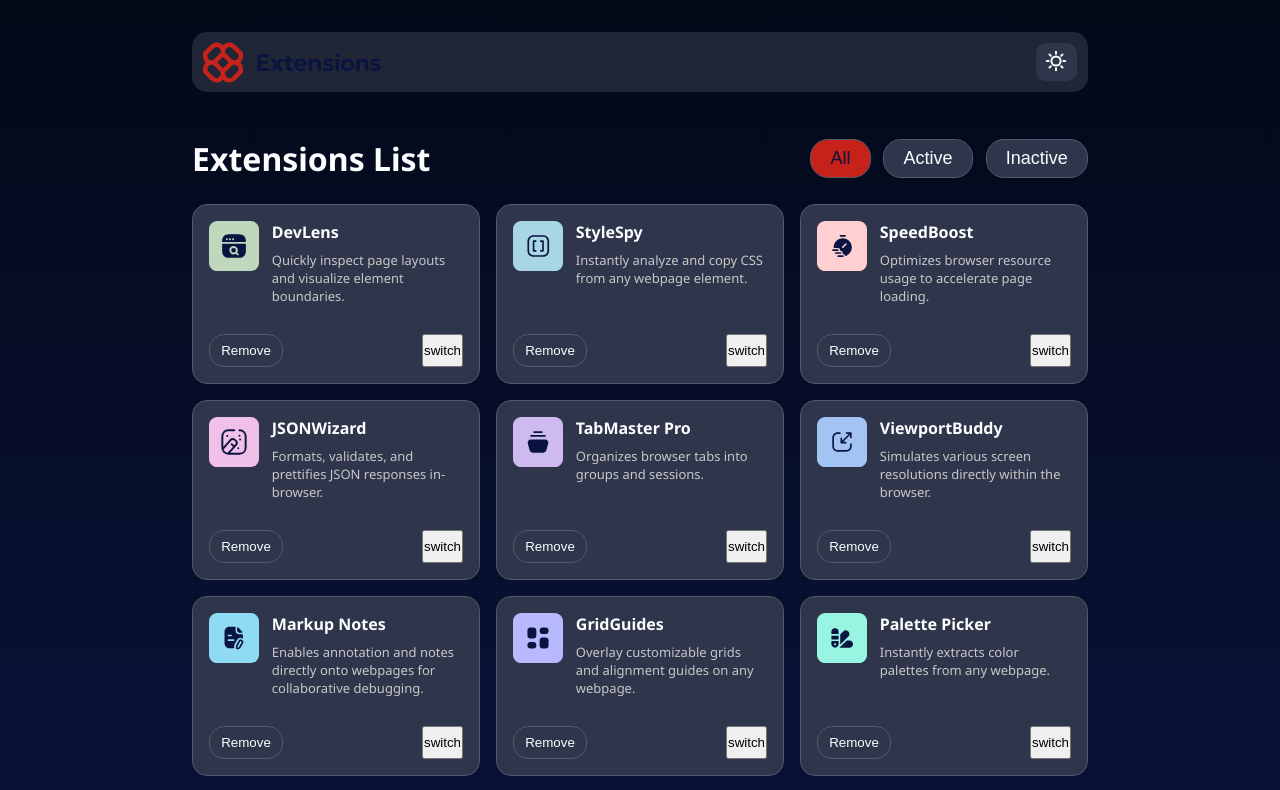
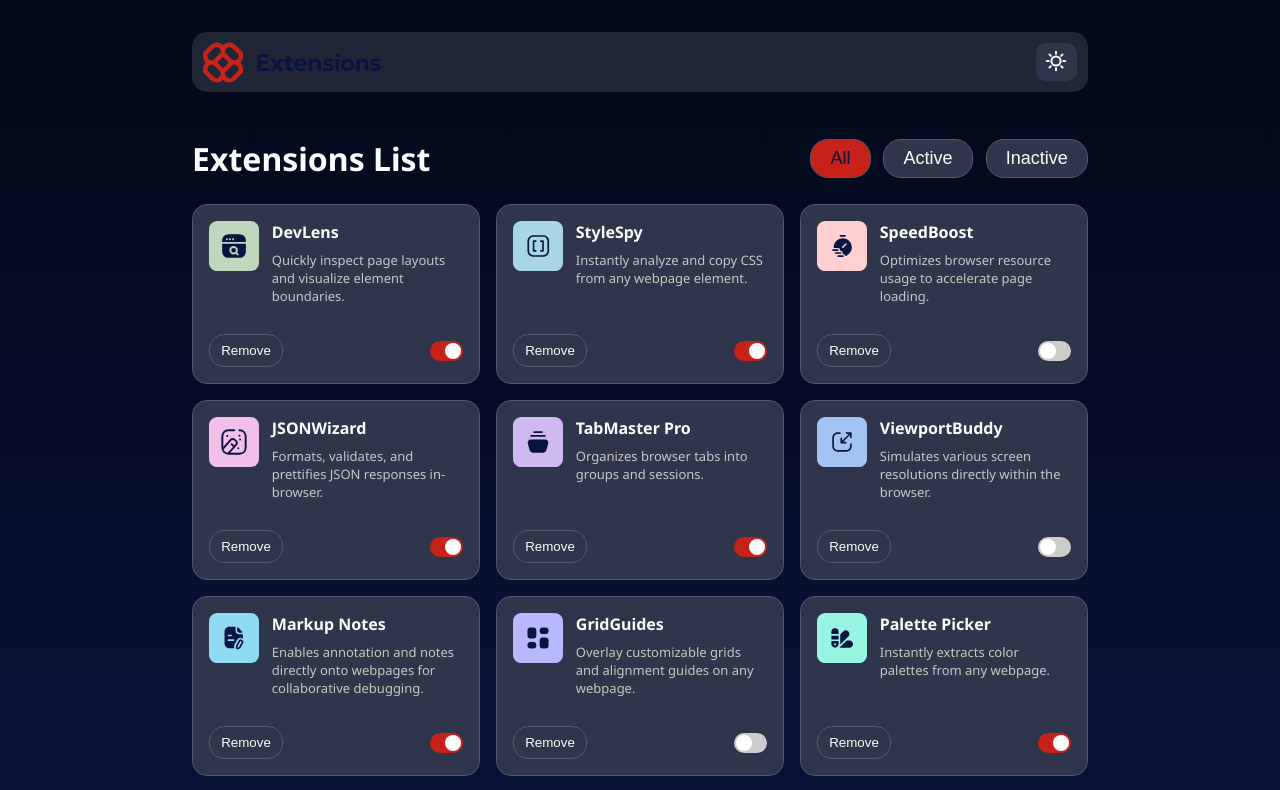
Before and after one commit to rawannmmohamed/browser-extensions, a React (Vite) app: page / in a window 1280 px wide. Shown: the top 790 px of the page. Built offline with nearby package versions, Linux system fonts and the light colour scheme.

Commit message:
`Added switch mode functionality and improved UI components`

```diff
--- a/src/components/card/Card.css
+++ b/src/components/card/Card.css
@@ -56,6 +56,7 @@
 .controls {
   display: flex;
   justify-content: space-between;
+  align-items: center;
 }
 .remove {
   border-radius: 15px;
@@ -73,3 +74,75 @@
   color: var(--Neutral0);
   border: 1px solid var(--Neutral600);
 }
+.remove.dark:focus {
+  background-color: var(--Neutral600);
+  border: 1px solid var(--Red700);
+}
+.remove.light:focus {
+  background-color: var(--Neutral100);
+  border: 1px solid var(--Red700);
+}
+.remove:hover {
+  opacity: 0.8;
+}
+
+.switch-mode {
+  position: relative;
+  display: inline-block;
+  width: 33px;
+  height: 20px;
+}
+
+.switch-mode input {
+  opacity: 0;
+  width: 0;
+  height: 0;
+}
+
+.slider {
+  position: absolute;
+  cursor: pointer;
+  top: 0;
+  left: 0;
+  right: 0;
+  bottom: 0;
+  background-color: #ccc;
+  -webkit-transition: 0.4s;
+  transition: 0.4s;
+}
+
+.slider:before {
+  position: absolute;
+  content: "";
+  height: 16px;
+  width: 16px;
+  top: 2px;
+  bottom: 2px;
+  left: 2px;
+  right: 2px;
+  background-color: white;
+  -webkit-transition: 0.4s;
+  transition: 0.4s;
+}
+
+input:checked + .slider {
+  background-color: var(--Red700);
+}
+
+input:focus + .slider {
+  box-shadow: 0 0 1px var(--Red700);
+}
+
+input:checked + .slider:before {
+  -webkit-transform: translateX(13px);
+  -ms-transform: translateX(13px);
+  transform: translateX(13px);
+}
+
+.slider.round {
+  border-radius: 34px;
+}
+
+.slider.round:before {
+  border-radius: 50%;
+}
--- a/src/components/card/Card.tsx
+++ b/src/components/card/Card.tsx
@@ -9,7 +9,6 @@ type Extension = {
 };
 
 const Card = ({ filter, theme }: { filter: string; theme: string }) => {
-
   const [extensions, setExtensions] = useState<Extension[]>([]);
 
   useEffect(() => {
@@ -25,6 +24,10 @@ const Card = ({ filter, theme }: { filter: string; theme: string }) => {
     if (filter === "inactive") return !ext.isActive;
     return true;
   });
+
+  function handleRemove(name: string) {
+    return setExtensions((prev) => prev.filter((ext) => ext.name !== name));
+  }
 
   return (
     <div className="cards">
@@ -44,8 +47,17 @@ const Card = ({ filter, theme }: { filter: string; theme: string }) => {
             </div>
           </div>
           <div className="controls">
-            <button className={`remove ${theme}`}>Remove</button>
-            <button className="switch-mode">switch</button>
+            <button
+              className={`remove ${theme}`}
+              onClick={() => handleRemove(extension.name)}
+            >
+              Remove
+            </button>
+
+            <label className="switch-mode">
+              <input type="checkbox" checked={extension.isActive} />
+              <span className="slider round"></span>
+            </label>
           </div>
         </div>
       ))}
--- a/src/components/filter/Filter.css
+++ b/src/components/filter/Filter.css
@@ -25,6 +25,7 @@
   font-weight: var(--font-medium);
 }
 
+
 .filter-button.light {
   background-color: var(--Neutral0);
   color: var(--Neutral900);
@@ -45,3 +46,7 @@
   background-color: var(--Red700);
   color: var(--Neutral900);
 }
+.filter-button:hover {
+  opacity: 0.8;
+
+}
--- a/src/components/header/Header.css
+++ b/src/components/header/Header.css
@@ -8,7 +8,6 @@
   margin-top: 2rem;
   border-radius: 15px;
   box-shadow: rgba(0, 0, 0, 0.24) 0px 0px 3px 0px;
-
 }
 
 .header.dark-mode {
@@ -32,3 +31,7 @@
 .switch.dark-mode {
   background-color: var(--Neutral700);
 }
+
+.switch:hover {
+  border: 1px solid var(--Red500);
+}
```
